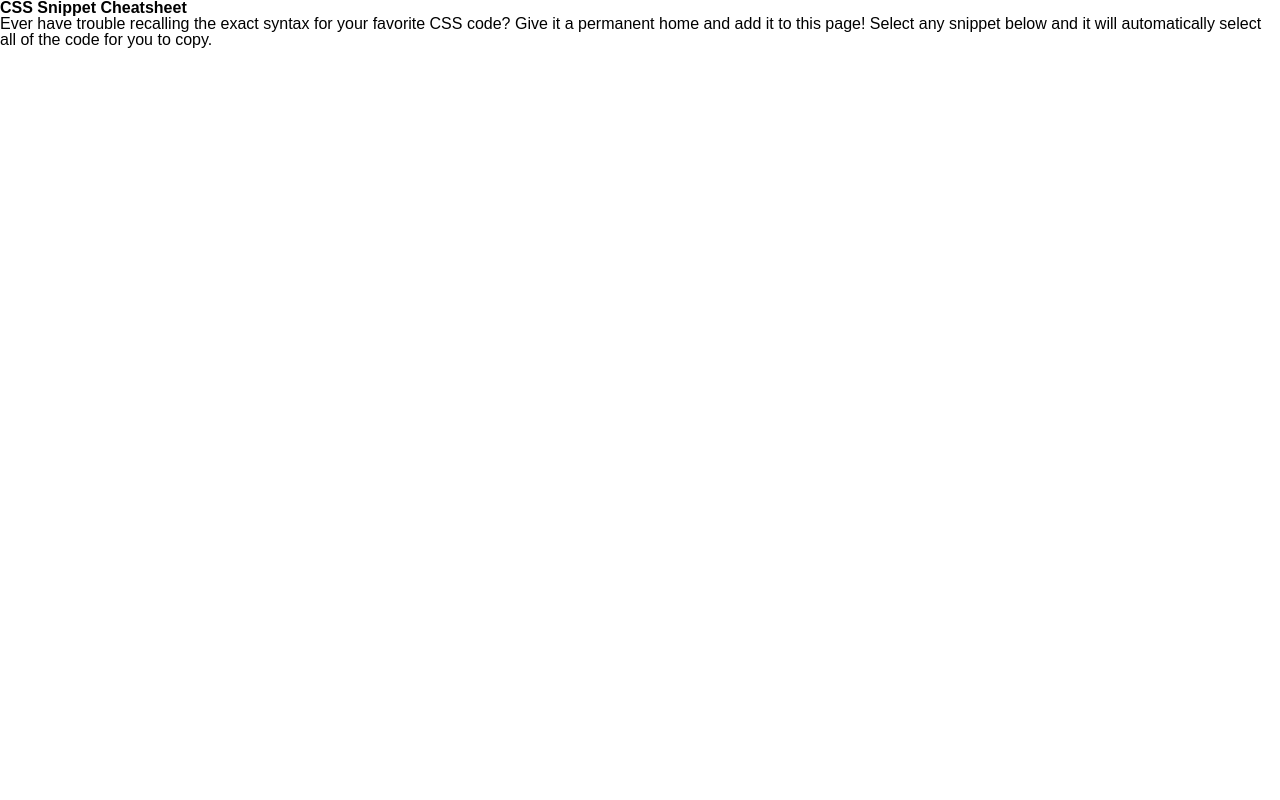
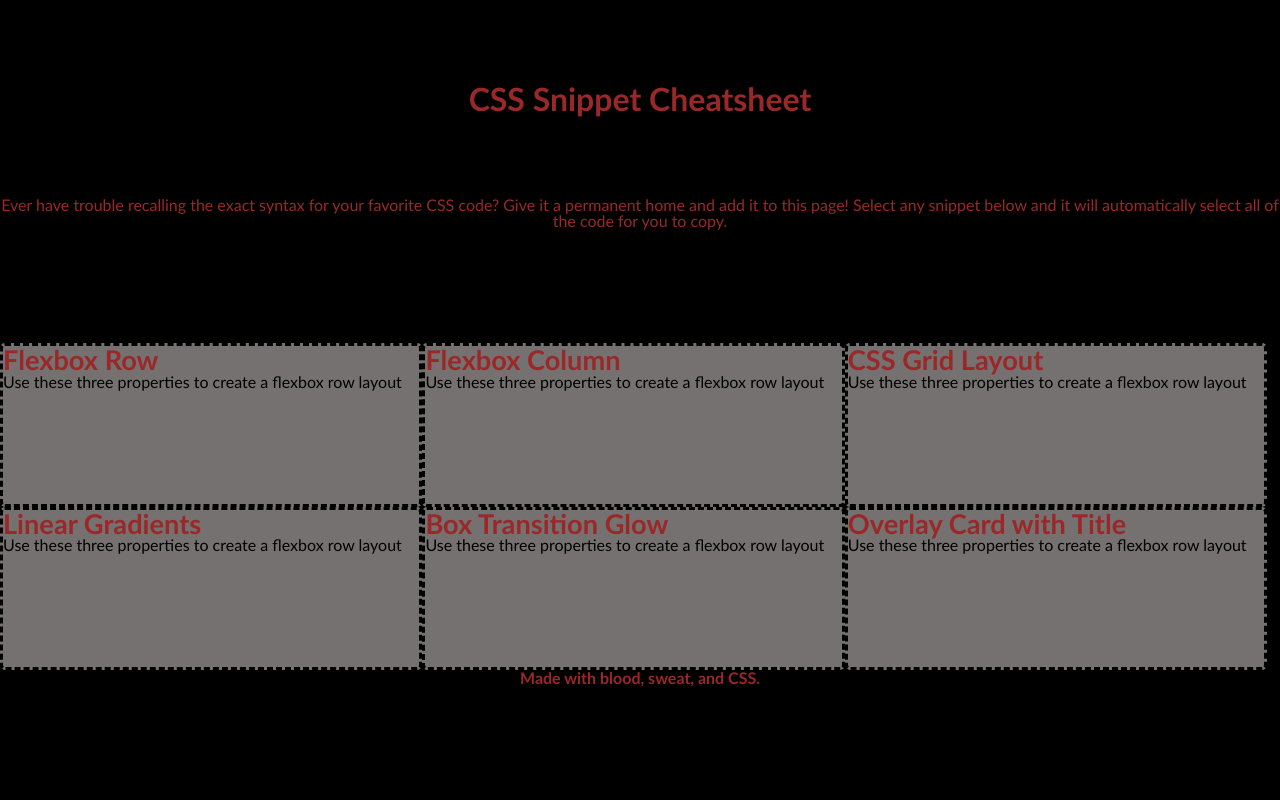
Before and after one commit to bmancuso3/module-2-proj, a plain HTML site: page index.html in a window 1280 px wide. Drawn offline with Linux system fonts and the light colour scheme; files that its build step writes are made by us from their sources.

Commit message:
Input HTML framework and initial CSS

```diff
--- a/assets/style.css
+++ b/assets/style.css
@@ -0,0 +1,50 @@
+:root {
+--dark-red:#9a2828;
+--bg2:#757171;
+}
+
+body {
+    display:flex;
+    flex-direction:row;
+    flex-wrap:wrap;
+    font-family:trebuchet ms;
+    background-color:black;
+}
+
+header {
+    display:flex;
+    justify-content:center;
+    width:100%;
+    align-items:center;
+    padding: 2%;
+    color:var(--dark-red);
+}
+
+section {
+    color:var(--dark-red);
+    text-align:center;
+}
+
+h1 {
+    font-size:200%;
+}
+
+h2 {
+    font-size:170%;
+    color:var(--dark-red);
+}
+
+article {
+    min-width: 33%;
+    background-color:var(--bg2);
+    border:dashed;
+    border-radius:5px;
+}
+
+footer {
+    width:100%;
+    display:flex;
+    font-weight:bold;
+    color:var(--dark-red);
+    justify-content:center;
+}
--- a/index.html
+++ b/index.html
@@ -5,13 +5,43 @@
   <meta charset="UTF-8" />
   <meta name="viewport" content="width=device-width, initial-scale=1.0" />
   <title>CSS Snippet Cheatsheet</title>
-  <link rel="stylesheet" href="./assets/css/reset.css" />
-  <link rel="stylesheet" href="./assets/css/style.css" />
+  <link rel="stylesheet" href="./assets/reset.css" />
+  <link rel="stylesheet" href="./assets/style.css" />
 </head>
 
 <body>
     <header>
         <h1>CSS Snippet Cheatsheet</h1>
+    </header>
+
+        <section>
         <p>Ever have trouble recalling the exact syntax for your favorite CSS code? Give it a permanent home and add it to this page! Select any snippet below and it will automatically select all of the code for you to copy.</p>
-    </header>
+        </section>
+
+        <article>
+            <h2>Flexbox Row</h2>
+            <p>Use these three properties to create a flexbox row layout</p>
+        </article>
+        <article>
+            <h2>Flexbox Column</h2>
+            <p>Use these three properties to create a flexbox row layout</p>
+        </article>
+        <article>
+            <h2>CSS Grid Layout</h2>
+            <p>Use these three properties to create a flexbox row layout</p>
+        </article>
+        <article>
+            <h2>Linear Gradients</h2>
+            <p>Use these three properties to create a flexbox row layout</p>
+        </article>
+        <article>
+            <h2>Box Transition Glow</h2>
+            <p>Use these three properties to create a flexbox row layout</p>
+        </article>
+        <article>
+            <h2>Overlay Card with Title</h2>
+            <p>Use these three properties to create a flexbox row layout</p>
+        </article>
+
+    <footer>Made with blood, sweat, and CSS.</footer>
 </body>
```
